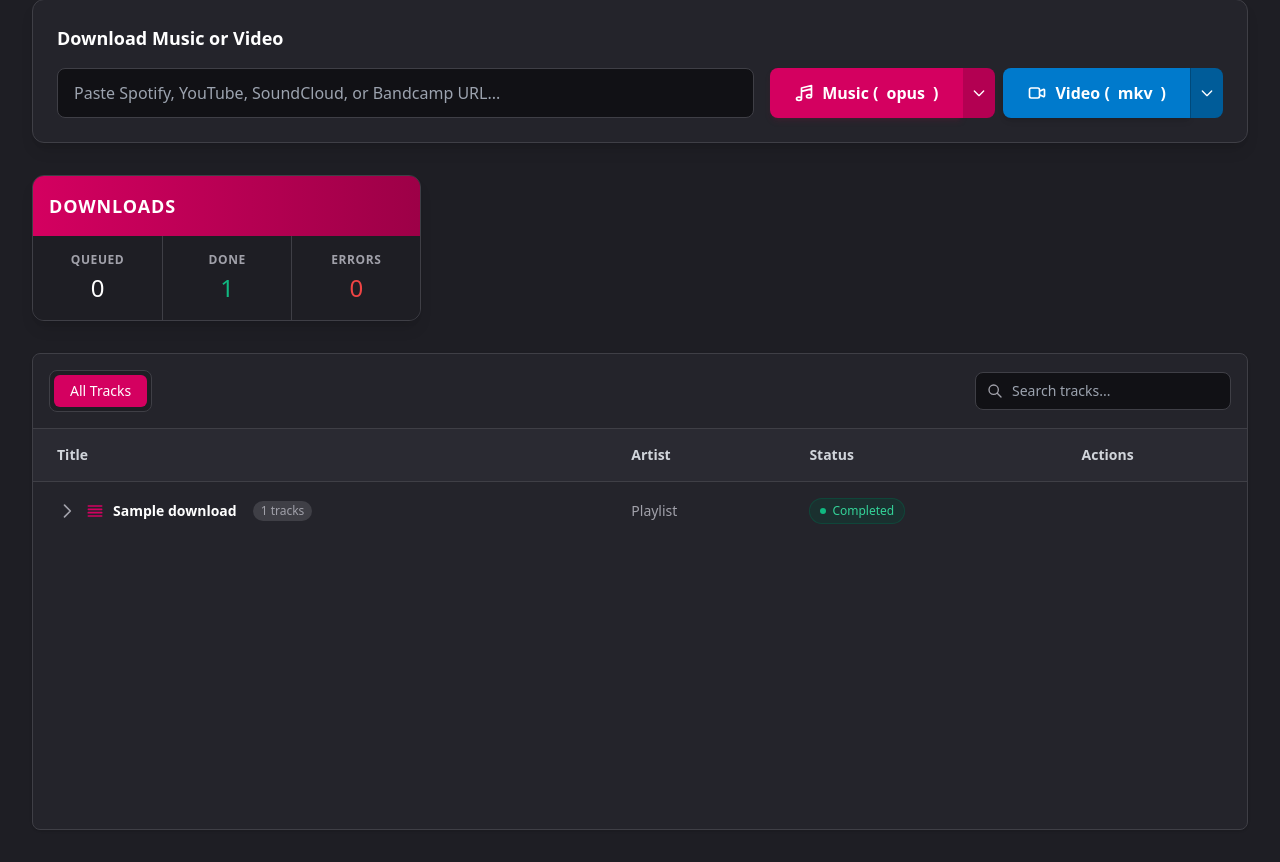
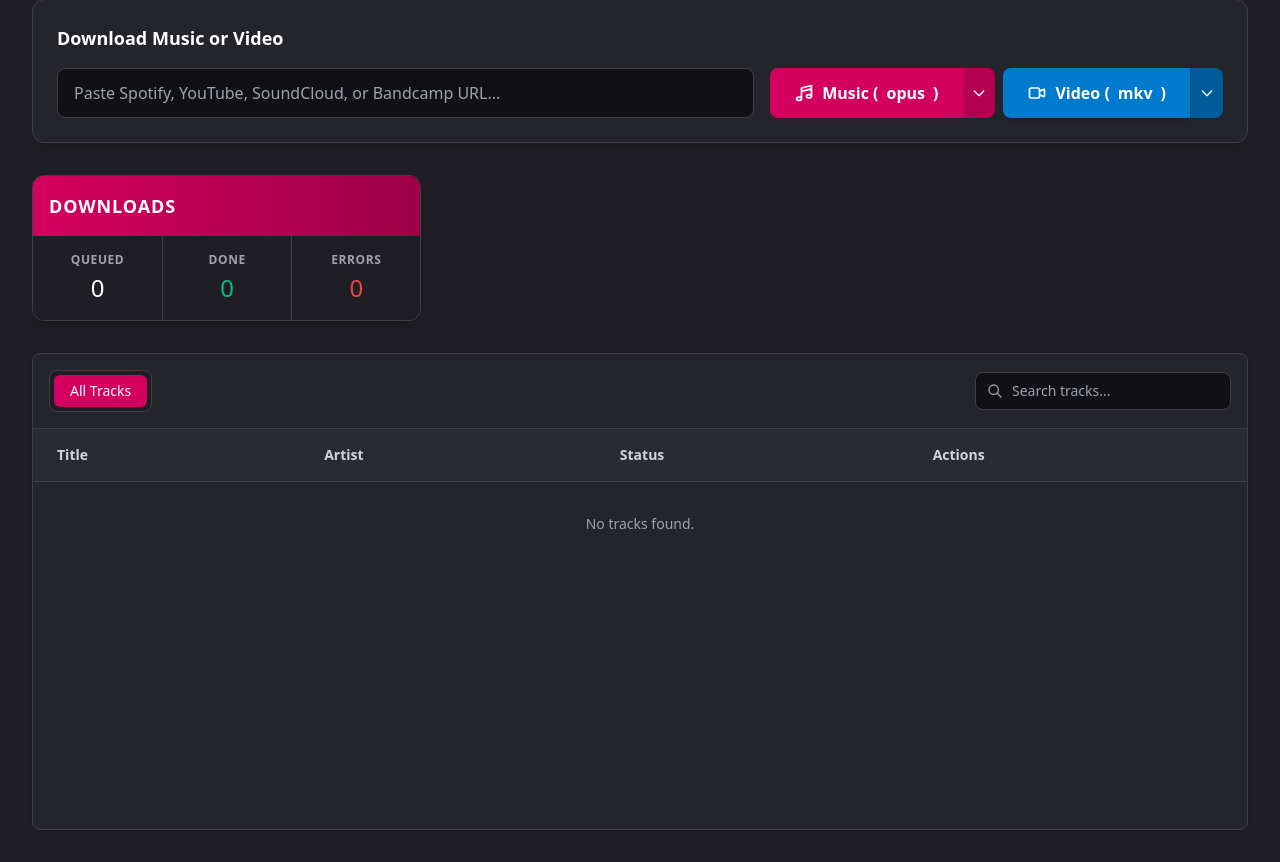
Before and after one commit to Reimaris/LocalTune, a FastAPI app: page / in a window 1280 px wide. Shown: the part 172-1034 px from the top of the page. Run offline with FastAPI, Linux system fonts and the light colour scheme; tables that the repository leaves empty hold one stand-in row (values such as "Sample post"); data that the repository does not hold is empty; some libraries are stand-ins or nearby versions.

Commit message:
feat: filter synced playlists from on-demand history and persist tab state on F5

```diff
--- a/app/main.py
+++ b/app/main.py
@@ -187,23 +187,30 @@ async def update_settings(
 async def api_tracks(request: Request, db: Session = Depends(get_db)):
     tracks = (
         db.query(models.Download)
+        .filter(models.Download.synced_playlist_id.is_(None))
         .order_by(models.Download.downloaded_at.desc())
         .limit(150)
         .all()
     )
     queued = (
-        db.query(models.Download).filter(models.Download.status == "Queued").count()
+        db.query(models.Download)
+        .filter(models.Download.synced_playlist_id.is_(None), models.Download.status == "Queued")
+        .count()
     )
     downloading = (
         db.query(models.Download)
-        .filter(models.Download.status == "Downloading")
+        .filter(models.Download.synced_playlist_id.is_(None), models.Download.status == "Downloading")
         .count()
     )
     done = (
-        db.query(models.Download).filter(models.Download.status == "Completed").count()
+        db.query(models.Download)
+        .filter(models.Download.synced_playlist_id.is_(None), models.Download.status == "Completed")
+        .count()
     )
     errors = (
-        db.query(models.Download).filter(models.Download.status == "Failed").count()
+        db.query(models.Download)
+        .filter(models.Download.synced_playlist_id.is_(None), models.Download.status == "Failed")
+        .count()
     )
 
     grouped_jobs = {}
--- a/app/templates/dashboard.html
+++ b/app/templates/dashboard.html
@@ -3,7 +3,7 @@
 {% block content %}
 
 <div x-data="{
-    activeFeature: 'on-demand',
+    activeFeature: localStorage.getItem('localtune_tab') || 'on-demand',
     showAddModal: false,
     showEditModal: false,
     showDeleteModal: false,
@@ -24,11 +24,11 @@
     <!-- Feature Switcher Top Navigation Header -->
     <div class="flex flex-col sm:flex-row justify-between items-start sm:items-center gap-4 mb-8">
         <div class="flex items-center gap-2 bg-[#24242b] p-1.5 rounded-xl border border-[#3f3f46] shadow-md">
-            <button @click="activeFeature = 'on-demand'" :class="activeFeature === 'on-demand' ? 'bg-[#d40060] text-white shadow-md' : 'text-[#a1a1aa] hover:text-white'" class="px-5 py-2 rounded-lg font-bold text-sm transition-all duration-200 flex items-center gap-2">
+            <button @click="activeFeature = 'on-demand'; localStorage.setItem('localtune_tab', 'on-demand')" :class="activeFeature === 'on-demand' ? 'bg-[#d40060] text-white shadow-md' : 'text-[#a1a1aa] hover:text-white'" class="px-5 py-2 rounded-lg font-bold text-sm transition-all duration-200 flex items-center gap-2">
                 <svg class="w-4 h-4" fill="none" stroke="currentColor" viewBox="0 0 24 24"><path stroke-linecap="round" stroke-linejoin="round" stroke-width="2" d="M4 16v1a3 3 0 003 3h10a3 3 0 003-3v-1m-4-4l-4 4m0 0l-4-4m4 4V4"></path></svg>
                 On-Demand Download
             </button>
-            <button @click="activeFeature = 'synced-playlists'" :class="activeFeature === 'synced-playlists' ? 'bg-[#d40060] text-white shadow-md' : 'text-[#a1a1aa] hover:text-white'" class="px-5 py-2 rounded-lg font-bold text-sm transition-all duration-200 flex items-center gap-2">
+            <button @click="activeFeature = 'synced-playlists'; localStorage.setItem('localtune_tab', 'synced-playlists')" :class="activeFeature === 'synced-playlists' ? 'bg-[#d40060] text-white shadow-md' : 'text-[#a1a1aa] hover:text-white'" class="px-5 py-2 rounded-lg font-bold text-sm transition-all duration-200 flex items-center gap-2">
                 <svg class="w-4 h-4" fill="none" stroke="currentColor" viewBox="0 0 24 24"><path stroke-linecap="round" stroke-linejoin="round" stroke-width="2" d="M4 4v5h.582m15.356 2A8.001 8.001 0 004.582 9m0 0H9m11 11v-5h-.581m0 0a8.003 8.003 0 01-15.357-2m15.357 2H15"></path></svg>
                 Synced Playlists
             </button>
```
Also changed, not shown: context.md (+2 -0 lines).
